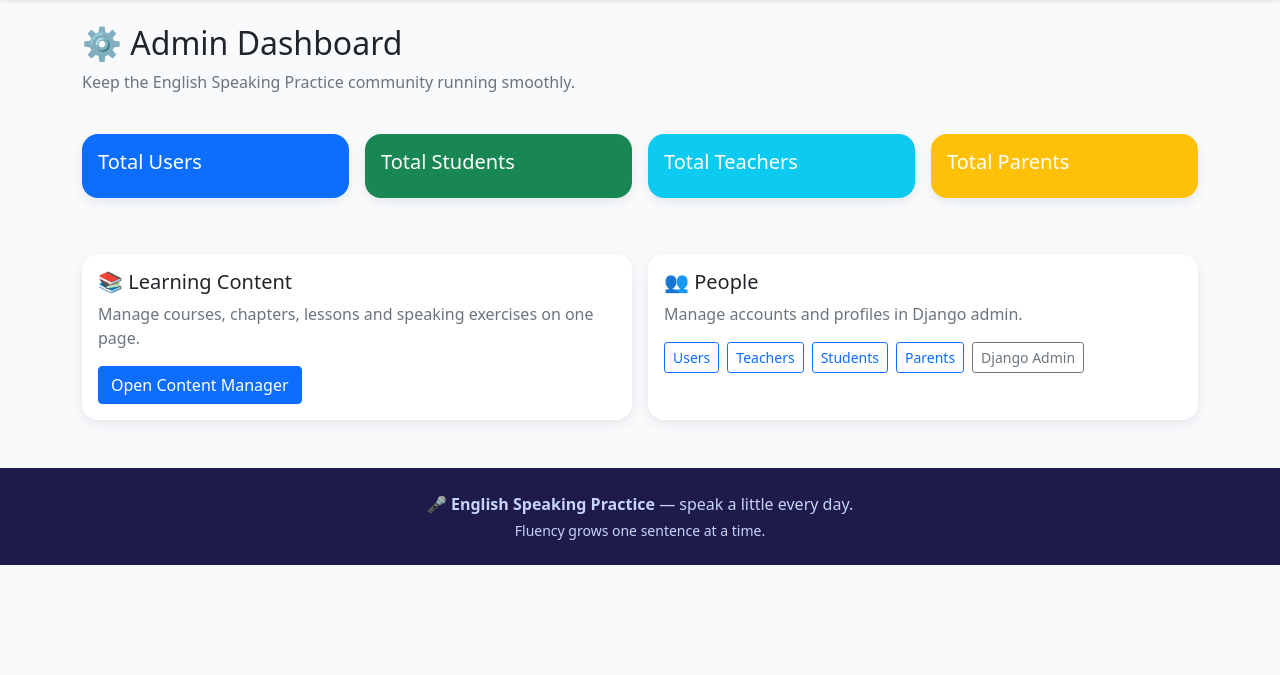
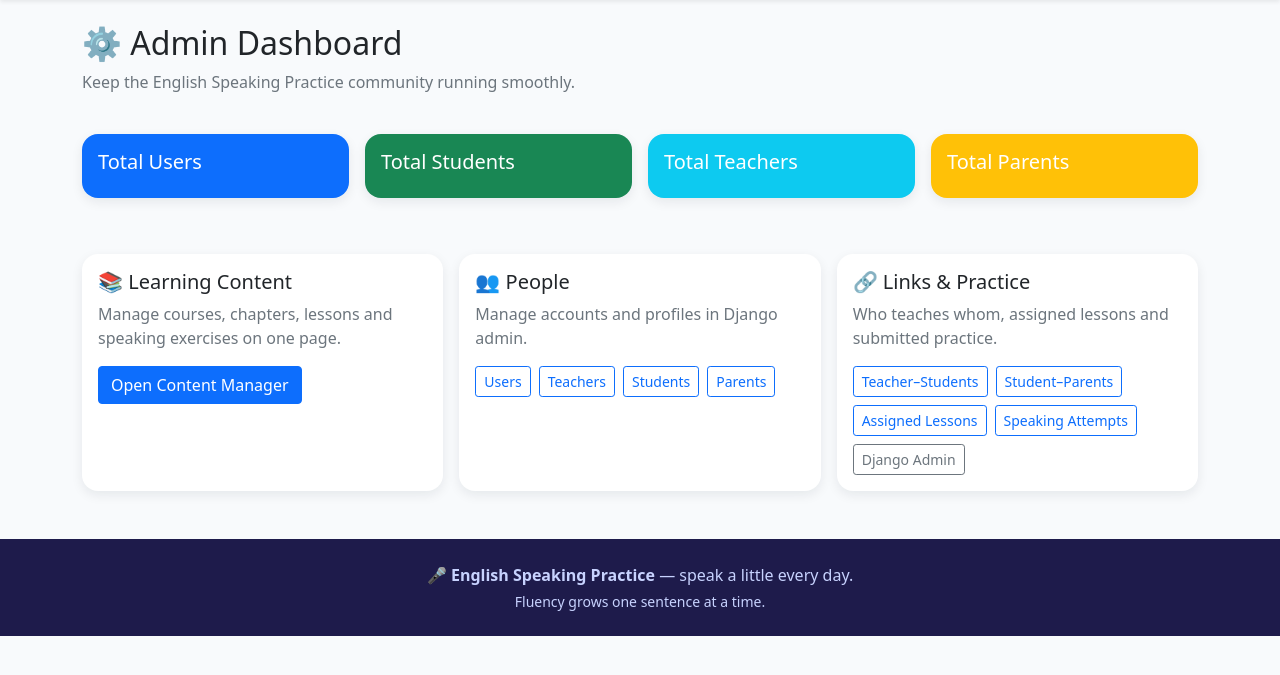
Before and after one commit to hoanghaiat/EnglishSpeaking, a Django app: template templates/dashboard_admin.html in a window 1280 px wide. Shown: the part 56-731 px from the top of the page. Run offline with Django 4.2, Linux system fonts and the light colour scheme; the template is opened without the code that fills it, so the values that code supplies are empty.

Commit message:
fix: add missing Links & Practice card to admin dashboard
The dashboard only showed Learning Content and People; the third
management group (teacher-student / student-parent links, assigned
lessons, speaking attempts) had no entry point. Added as a third card
with direct links to the Django admin changelists.

```diff
--- a/templates/dashboard_admin.html
+++ b/templates/dashboard_admin.html
@@ -44,7 +44,7 @@
         </div>
 
         <div class="row mt-4 g-3">
-            <div class="col-md-6">
+            <div class="col-md-4">
                 <div class="card esp-card h-100">
                     <div class="card-body">
                         <h5 class="card-title">&#128218; Learning Content</h5>
@@ -53,7 +53,7 @@
                     </div>
                 </div>
             </div>
-            <div class="col-md-6">
+            <div class="col-md-4">
                 <div class="card esp-card h-100">
                     <div class="card-body">
                         <h5 class="card-title">&#128101; People</h5>
@@ -63,6 +63,20 @@
                             <a href="{% url 'admin:speaking_practice_teacherprofile_changelist' %}" class="btn btn-outline-primary btn-sm">Teachers</a>
                             <a href="{% url 'admin:speaking_practice_studentprofile_changelist' %}" class="btn btn-outline-primary btn-sm">Students</a>
                             <a href="{% url 'admin:speaking_practice_parentprofile_changelist' %}" class="btn btn-outline-primary btn-sm">Parents</a>
+                        </div>
+                    </div>
+                </div>
+            </div>
+            <div class="col-md-4">
+                <div class="card esp-card h-100">
+                    <div class="card-body">
+                        <h5 class="card-title">&#128279; Links &amp; Practice</h5>
+                        <p class="card-text text-muted">Who teaches whom, assigned lessons and submitted practice.</p>
+                        <div class="d-flex flex-wrap gap-2">
+                            <a href="{% url 'admin:speaking_practice_teacherstudent_changelist' %}" class="btn btn-outline-primary btn-sm">Teacher&ndash;Students</a>
+                            <a href="{% url 'admin:speaking_practice_studentparent_changelist' %}" class="btn btn-outline-primary btn-sm">Student&ndash;Parents</a>
+                            <a href="{% url 'admin:speaking_practice_studentlesson_changelist' %}" class="btn btn-outline-primary btn-sm">Assigned Lessons</a>
+                            <a href="{% url 'admin:speaking_practice_speakingattempt_changelist' %}" class="btn btn-outline-primary btn-sm">Speaking Attempts</a>
                             <a href="{% url 'admin:index' %}" class="btn btn-outline-secondary btn-sm">Django Admin</a>
                         </div>
                     </div>
```
